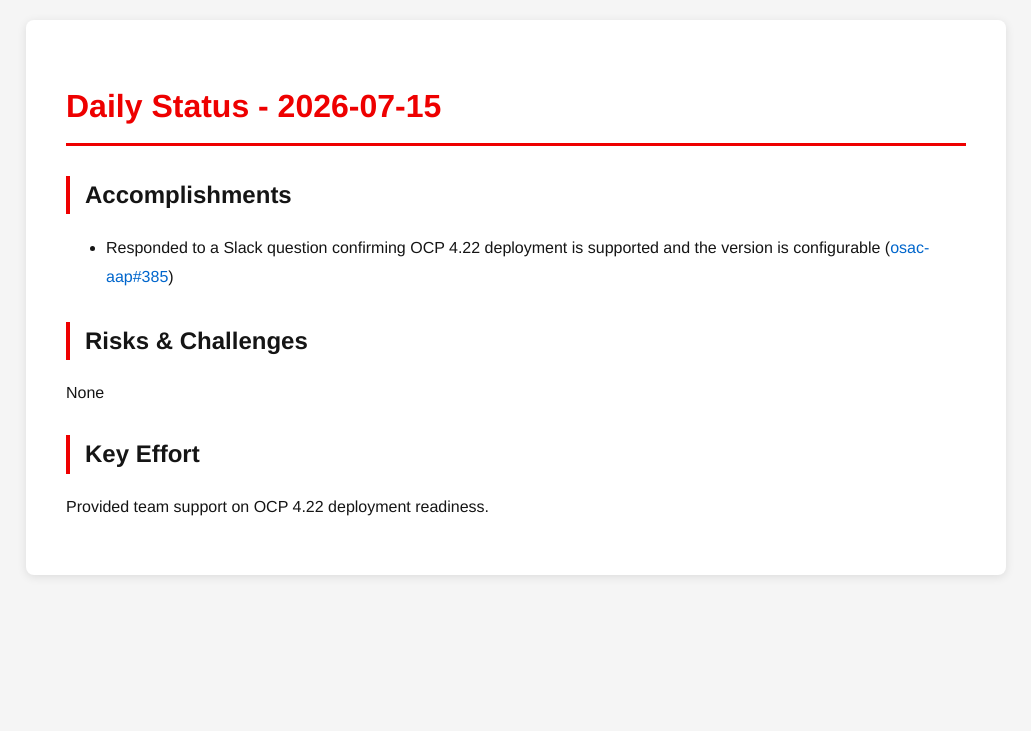
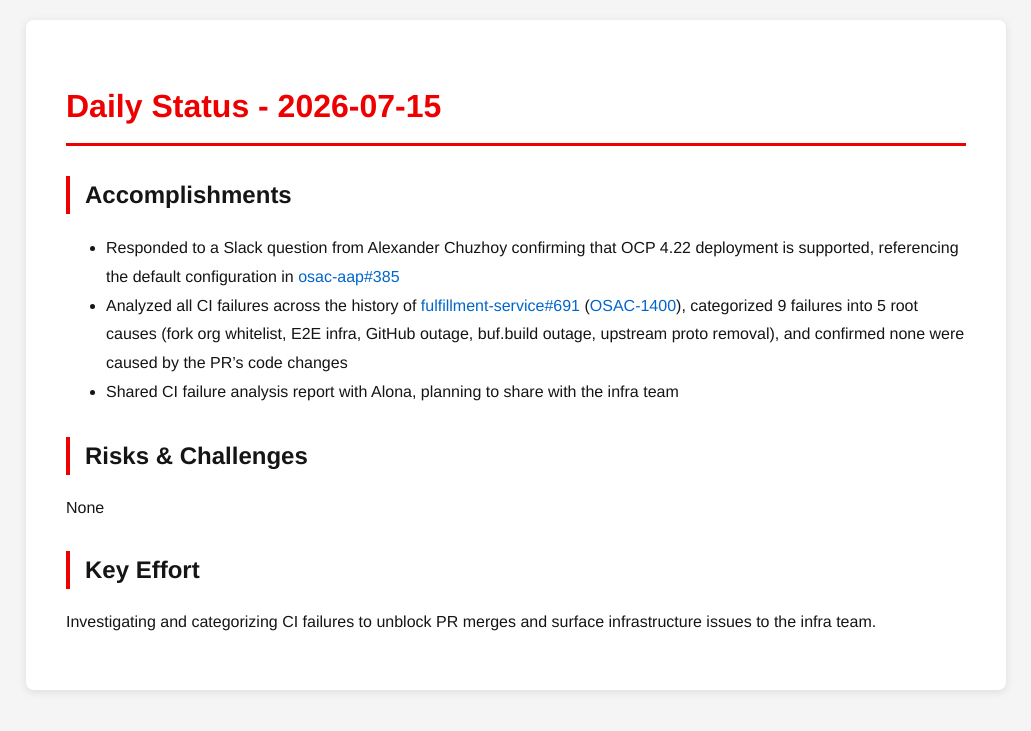
Before and after one commit to tzvatot/daily-status, a Jekyll site: the page built from 2026-07-15.md, in a window 1280 px wide. Shown: the top 731 px of the page, without its empty margins (124-1155 px from the left). Built offline with Jekyll 4.4.1, drawn with Linux system fonts in a browser that asks for light colours.

Commit message:
Daily status update - 2026-07-15

```diff
--- a/2026-07-15.md
+++ b/2026-07-15.md
@@ -7,10 +7,12 @@
 # Daily Status - 2026-07-15
 
 ## Accomplishments
-- Responded to a Slack question confirming OCP 4.22 deployment is supported and the version is configurable ([osac-aap#385](https://github.com/osac-project/osac-aap/pull/385))
+- Responded to a Slack question from Alexander Chuzhoy confirming that OCP 4.22 deployment is supported, referencing the default configuration in [osac-aap#385](https://github.com/osac-project/osac-aap/pull/385)
+- Analyzed all CI failures across the history of [fulfillment-service#691](https://github.com/osac-project/fulfillment-service/pull/691) ([OSAC-1400](https://redhat.atlassian.net/browse/OSAC-1400)), categorized 9 failures into 5 root causes (fork org whitelist, E2E infra, GitHub outage, buf.build outage, upstream proto removal), and confirmed none were caused by the PR's code changes
+- Shared CI failure analysis report with Alona, planning to share with the infra team
 
 ## Risks & Challenges
 None
 
 ## Key Effort
-Provided team support on OCP 4.22 deployment readiness.
+Investigating and categorizing CI failures to unblock PR merges and surface infrastructure issues to the infra team.
```
